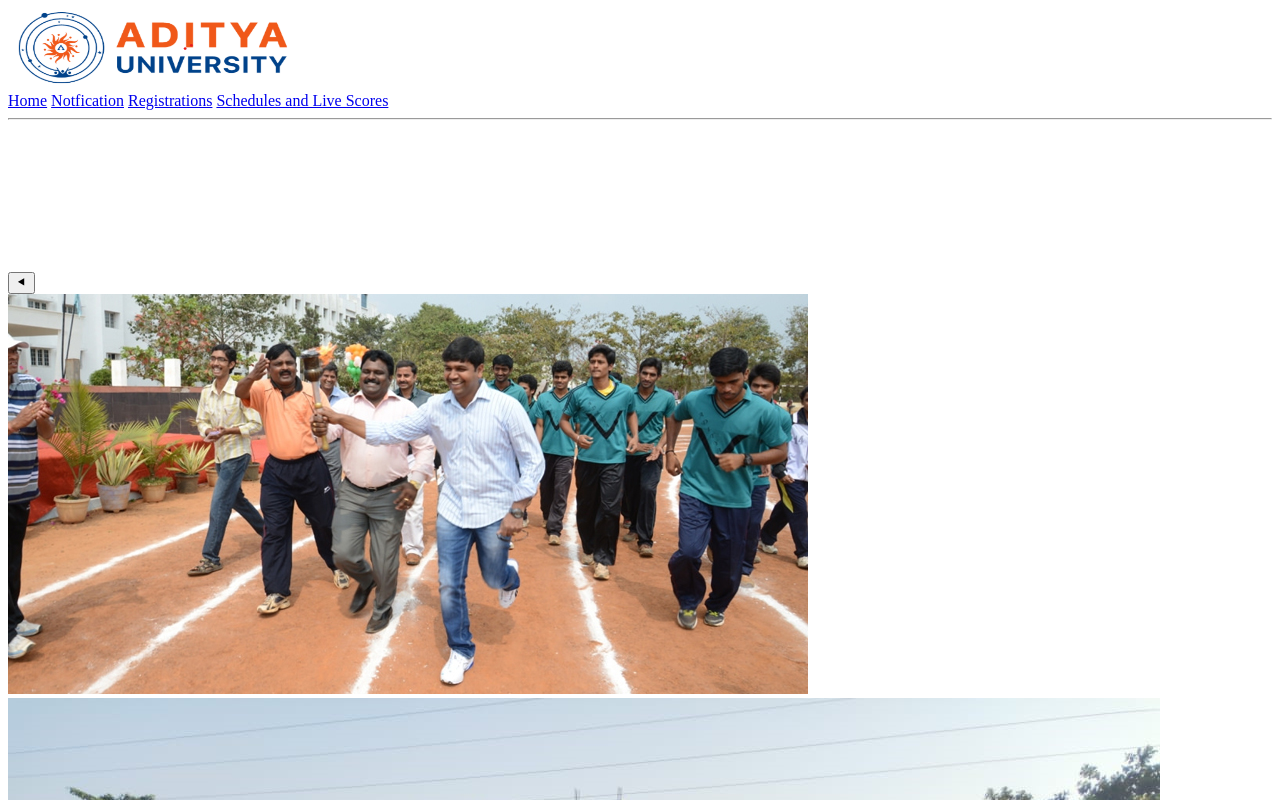
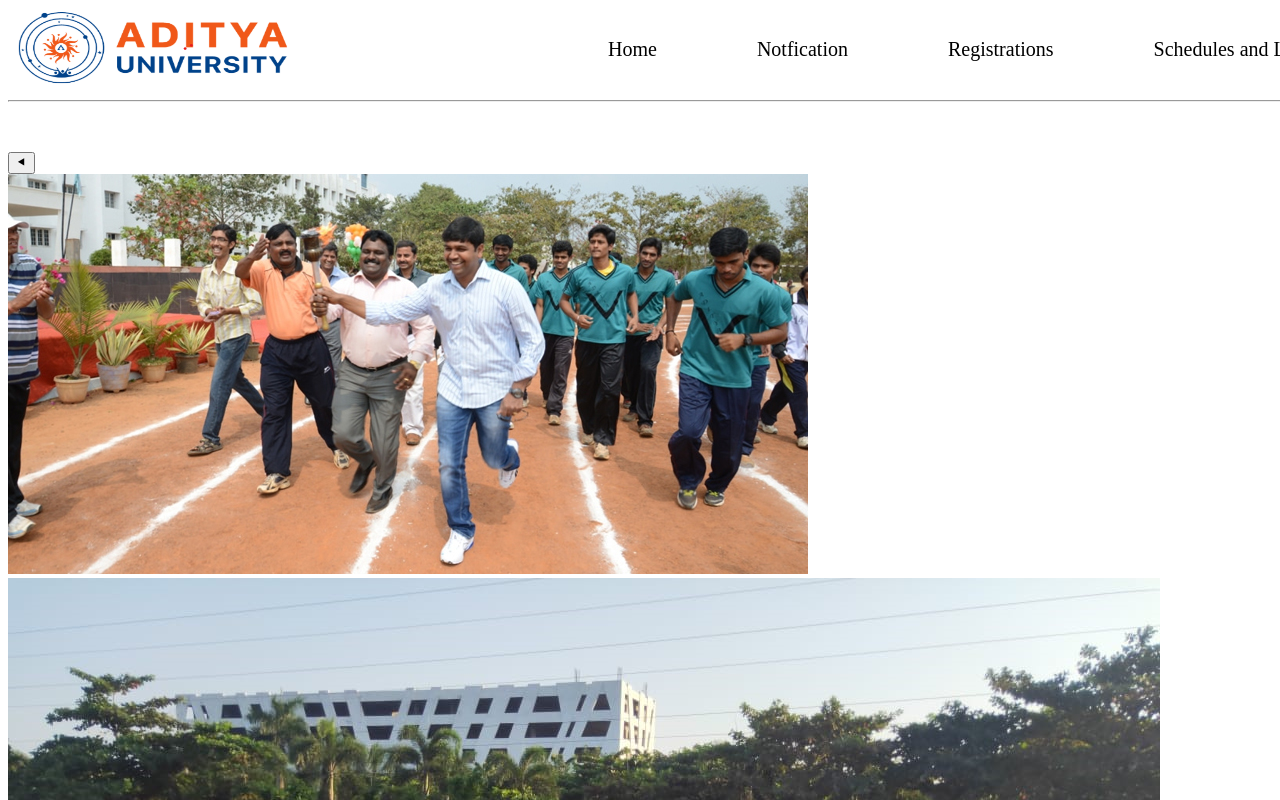
Before and after one commit to CHARAN2066/Aditya_Sports_Hub, a plain HTML site: page index.html in a window 1280 px wide. Shown: the top 800 px of the page. Drawn offline with Linux system fonts and the light colour scheme; a script that the page names is missing.

Commit message:
Update index.html

```diff
--- a/index.html
+++ b/index.html
@@ -2,7 +2,7 @@
 <html>
     <head>
         <title>Sports Hub</title>
-        <link rel="styleSheet" href="home_page.css">
+        <link rel="styleSheet" href="styles.css">
         <link rel="icon" href="favicon.jpg">
     </head>
     <body>
```
